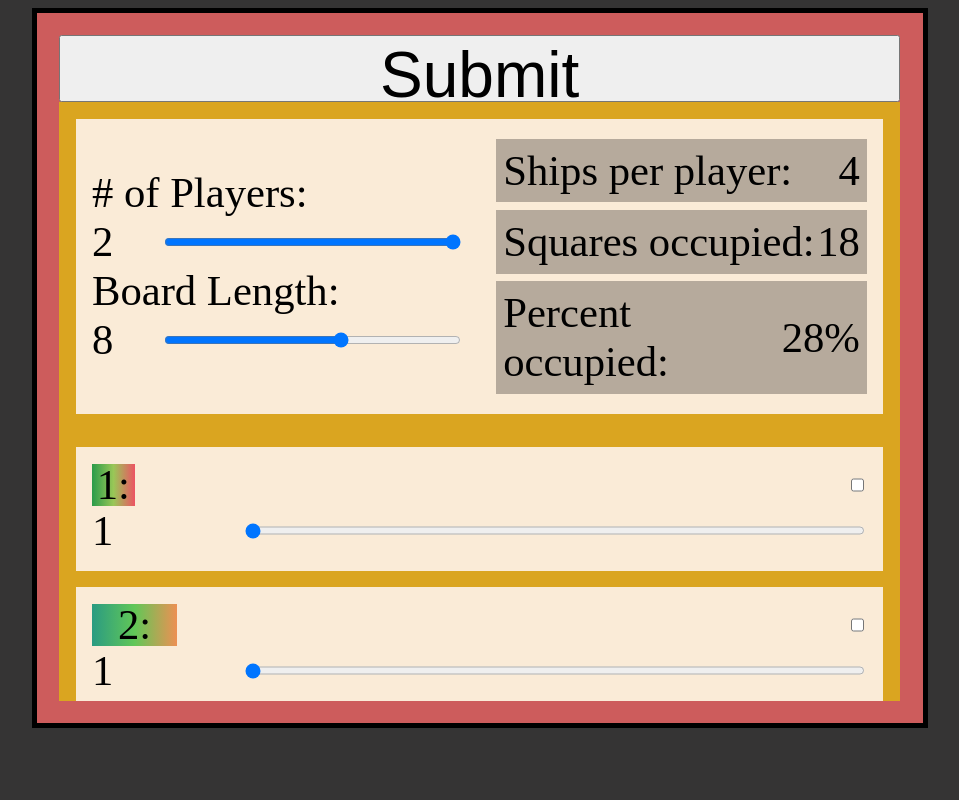
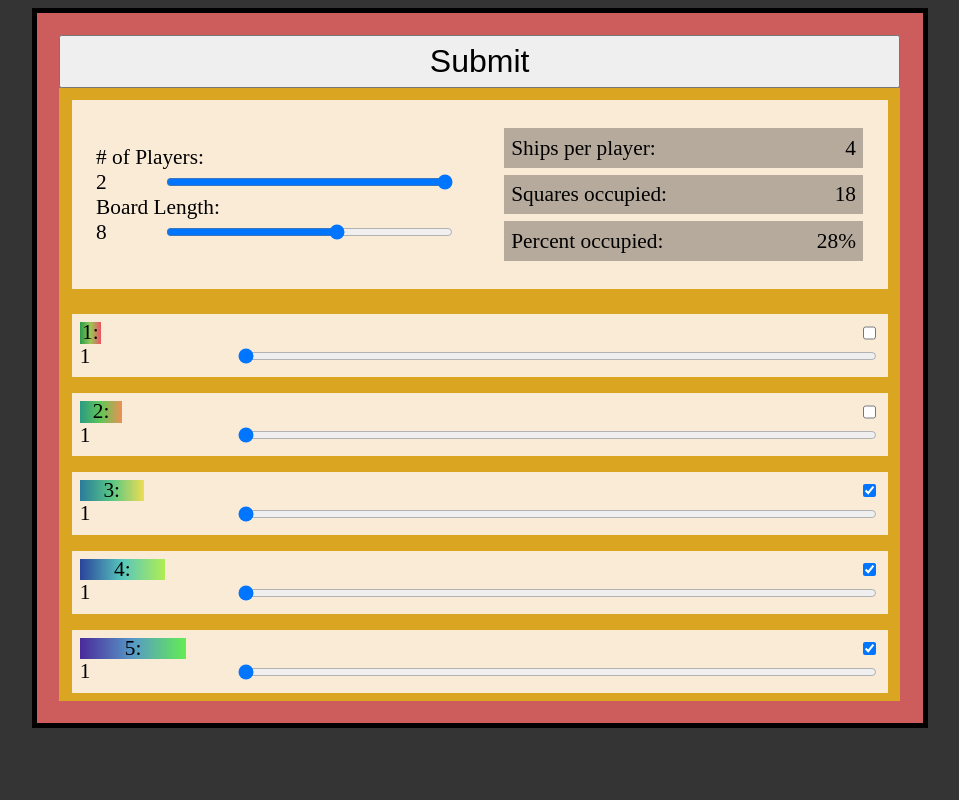
Before and after one commit to williams-derek-j/battleship, a website built with webpack: page src/template.html in a window 1280 px wide. Shown: the whole page, without its empty margins (162-1121 px from the left). Built offline with nearby package versions, Linux system fonts and the light colour scheme.

Commit message:
slight adjustment to make settings page a bit more usable

```diff
--- a/src/style.css
+++ b/src/style.css
@@ -1,7 +1,7 @@
 ::-webkit-scrollbar { display: none; }
 
 html {
-    font-size: 4em;
+    font-size: 2em;
 }
 
 body {
@@ -68,7 +68,7 @@ div.invalid {
     box-sizing: border-box;
 
     background: goldenrod;
-    padding: 2%;
+    padding: 1.5%;
 
     overflow: scroll;
 }
@@ -101,7 +101,7 @@ div.invalid {
 #gameSettingsForm #formHeader > div {
     box-sizing: border-box;
 
-    padding: 2%;
+    padding: 3%;
 
     background: antiquewhite;
 }
@@ -162,7 +162,7 @@ div.invalid {
     /*grid-area: 3 / 1 / span 1 / span 2;*/
     box-sizing: border-box;
 
-    padding: 2%;
+    padding: 1%;
 
     background: antiquewhite;
 
```
